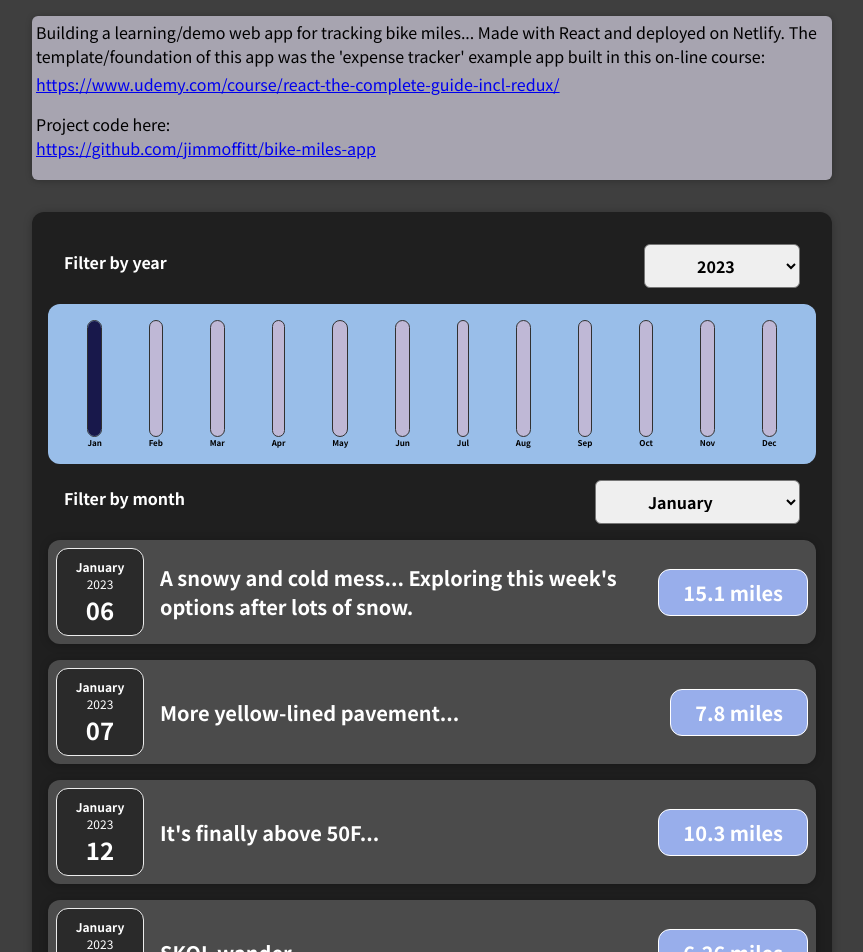
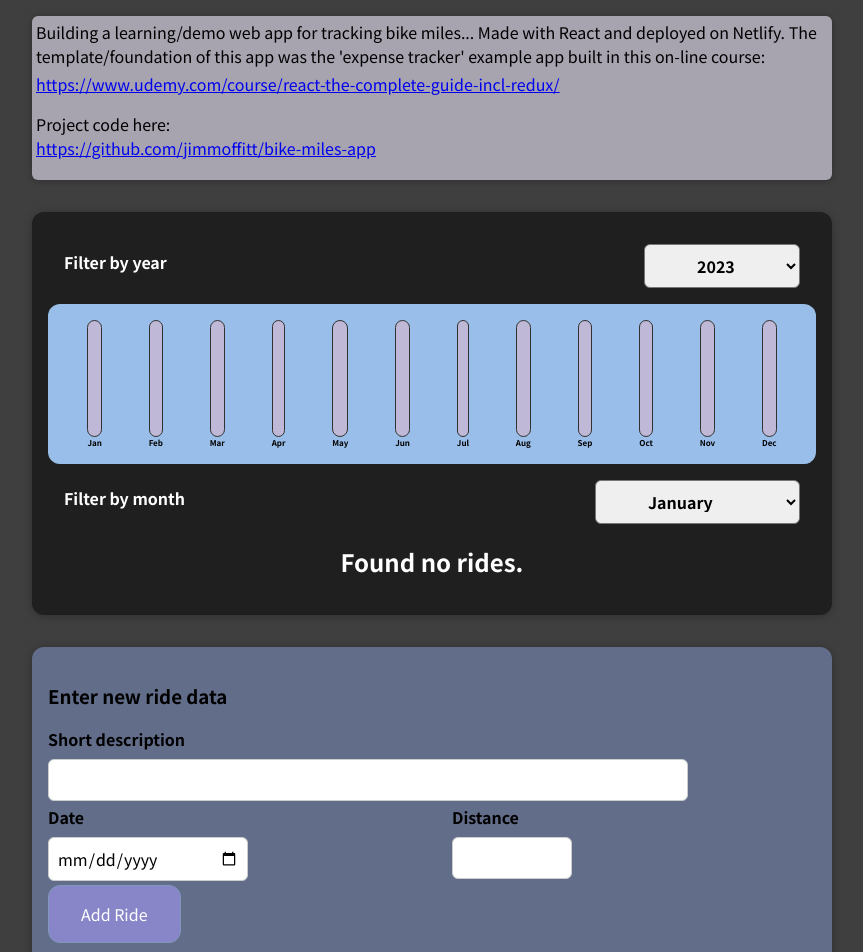
Before and after one commit to jimmoffitt/bike-miles-app, a React (Create React App) app: page / in a window 1280 px wide. Shown: the top 952 px of the page, without its empty margins (208-1071 px from the left). Built offline with nearby package versions, Linux system fonts and the light colour scheme.

Commit message:
Adding in useState and localStorage code

```diff
--- a/src/App.js
+++ b/src/App.js
@@ -1,16 +1,21 @@
 // This mix of JS and HTML code is a React pattern (for jsx code).
-import React, { useState } from "react";
+import React, { useState, useEffect } from "react";
 
+// Gonna want useEffect too... Triggering getting and setting data.
+
+// These are UI components, all placed in a single "card."
 import NewRide from "./components/NewRide/NewRide";
 import Rides from "./components/Rides/Rides";
 import Header from "./components/UI/Header";
 import Footer from "./components/UI/Footer";
 
 //TODO: convert to load from persisted Redux state.
-const DUMMY_DATA = [
-  {
+// This serves as 'default' data and should set to an empty array/removed.
+const STARTER_RIDES_DATA = [];
+ /*  {
     id: "e0",
-    title: "A snowy and cold mess... Exploring this week's options after lots of snow.",
+    title:
+      "A snowy and cold mess... Exploring this week's options after lots of snow.",
     distance: 15.1,
     date: new Date(2023, 0, 6),
   },
@@ -62,23 +67,38 @@ const DUMMY_DATA = [
     distance: 15.42,
     date: new Date(2022, 10, 14),
   },
-
-];
+]; */
 
 // Alternate syntax:
 // function App() {
 const App = () => {
-  const [rides, setRides] = useState(DUMMY_DATA);
+  const [rides, setRides] = useState(STARTER_RIDES_DATA);
+
+  useEffect(() => {
+    const data = window.localStorage.getItem('RIDES_APP_DATA');
+    console.log("Retrieved data from localStorage?");
+    if ( data !== null ) setRides(JSON.parse(data));
+  }, []);
+
+  useEffect(() => {
+    console.log("rides", rides);
+    window.localStorage.setItem('RIDES_APP_DATA', JSON.stringify(rides));
+    console.log("Saved data to localStorage?");
+  }, [rides]);
+
+  console.log("Loading app, a fine time to load in rides data.");
 
   const addRideHandler = (ride) => {
     setRides((prevRides) => {
       // 'Function form'
-      return [...prevRides,ride];  // Returns an  array of rides. TODO: control adding at head or tail.
+      return [...prevRides, ride]; // Returns an  array of rides. TODO: control adding at head or tail.
     });
   };
 
-  const deleteRideHandler = (ride) => {
+  // Add a 'delete ride' feature?
+  /* const deleteRideHandler = (ride) => {
   };
+  */
 
   // This code is JSX syntax that generates more verbose React.createElement code.
   return (
--- a/src/components/NewRide/RideForm.css
+++ b/src/components/NewRide/RideForm.css
@@ -1,28 +1,61 @@
 .new-ride__controls {
     display: flex;
     flex-wrap: wrap;
-    gap: 1rem;
-    margin-bottom: 1rem;
+    gap: 0.25rem;
+    margin-bottom: 0.25rem;
     text-align: left;
   }
 
-  .new-ride__control label {
+  .new-ride__description label {
     font-weight: bold;
     margin-bottom: 0.5rem;
     display: block;
   }
 
-  .new-ride__control input {
+  /* We need more detail here. Description input is longer than distance input. */
+  .new-ride__description input {
     font: inherit;
     padding: 0.5rem;
     border-radius: 6px;
     border: 1px solid #ccc;
-    width: 20rem;
+    width: 40rem;
     max-width: 100%;
+  }
+
+  .new-ride__date label {
+    font-weight: bold;
+    margin-bottom: 0.5rem;
+    display: block;
+  }
+
+  /* We need more detail here. Description input is longer than distance input. */
+  .new-ride__date input {
+    font: inherit;
+    padding: 0.5rem;
+    border-radius: 6px;
+    border: 1px solid #ccc;
+    width: 25rem;
+    max-width: 50%;
+  }
+
+  .new-ride__distance label {
+    font-weight: bold;
+    margin-bottom: 0.5rem;
+    display: block;
+  }
+
+  .new-ride__distance input {
+    font: inherit;
+    padding: 0.5rem;
+    border-radius: 6px;
+    border: 1px solid #ccc;
+    width: 15rem;
+    max-width: 50%;
   }
 
   .new-ride__actions {
     text-align: right;
+    /* padding: 0.5rem; */
   }
 
   .new-ride__preamble {
--- a/src/components/NewRide/RideForm.js
+++ b/src/components/NewRide/RideForm.js
@@ -54,7 +54,7 @@ const RideForm = (props) => {
         <h3>Enter new ride data</h3>
       </div>
       <div className="new-ride__controls">
-        <div className="new-ride__control">
+        <div className="new-ride__description">
           <label>Short description</label>
           <input
             type="text"
@@ -62,7 +62,17 @@ const RideForm = (props) => {
             onChange={titleChangeHandler}
           />
         </div>
-        <div className="new-ride__control">
+        <div className="new-ride__date">
+          <label>Date</label>
+          <input
+            type="date"
+            min="2020-01-01"
+            max="2023-12-31"
+            value={enteredDate}
+            onChange={dateChangeHandler}
+          />
+        </div>
+        <div className="new-ride__distance">
           <label>Distance</label>
           <input
             type="number"
@@ -72,22 +82,12 @@ const RideForm = (props) => {
             onChange={distanceChangeHandler}
           />
         </div>
-        <div className="new-ride__control">
-          <label>Date</label>
-          <input
-            type="date"
-            min="2020-01-01"
-            max="2023-12-31"
-            value={enteredDate}
-            onChange={dateChangeHandler}
-          />
+        <div className="new-ride__actions">
+          <button type="submit">Add Ride</button>
         </div>
       </div>
-      <div className="new-ride__control">
+      <div className="new-ride__description">
         <label>Import rides from Strava (soon?)</label>
-      </div>
-      <div className="new-ride__actions">
-        <button type="submit">Add Ride</button>
       </div>
     </form>
   );
--- a/src/components/Rides/DistanceByMonthChart.js
+++ b/src/components/Rides/DistanceByMonthChart.js
@@ -23,7 +23,8 @@ function DistanceByMonthChart(props) {
     // 'in' loops for ?
 
     for (const ride of props.rides) {
-        const rideMonth = ride.date.getMonth(); //0-11, January = 0
+        const dt = new Date(ride.date)
+        const rideMonth = dt.getMonth(); //0-11, January = 0
         chartDataPoints[rideMonth].value += ride.distance;
 
     }
--- a/src/components/Rides/RideDate.js
+++ b/src/components/Rides/RideDate.js
@@ -7,7 +7,8 @@ const RideDate = (props) => {
 
     const month = props.date.toLocaleString('en-US', { month: 'long'});
     const day = props.date.toLocaleString('en-US', { day: '2-digit'});
-    const year = props.date.getFullYear();
+    const dt = new Date(props.date);
+    const year = dt.getFullYear();
 
     return (
         <div className='ride-date'>
--- a/src/components/Rides/Rides.js
+++ b/src/components/Rides/Rides.js
@@ -10,7 +10,8 @@ import "./Rides.css";
 //function Rides(props) {
 const Rides = (props) => {
   const [filteredYear, setFilteredYear] = useState("2023");
-  const [filteredMonth, setFilteredMonth] = useState("January")
+  const [filteredMonth, setFilteredMonth] = useState("January");
+  //const [rides, setRides] = useState([]);
 
   const yearFilterChangeHandler = (selectedYear) => {
     setFilteredYear(selectedYear);
@@ -20,10 +21,17 @@ const Rides = (props) => {
     setFilteredMonth(selectedMonth);
   };
 
+  // Here, 'rides' is the archive of rides, not just what is listed.
+  /* const ridesChangeHandler = (rides) => {
+    setRides(rides);
+  }; */
+
   // TODO: Add month filter.
+     // return ride.date.getFullYear().toString() === filteredYear && ride.date.getMonth().toString === filteredMonth;
+
   const filteredRides = props.items.filter((ride) => {
-    return ride.date.getFullYear().toString() === filteredYear;
-    //retrun ride.date. getFullMonth().toString === filteredYear, filteredMonth;
+    const dt = new Date(ride.date)
+    return dt.getFullYear().toString() === filteredYear;
   });
 
   return (
@@ -38,7 +46,7 @@ const Rides = (props) => {
           selected={filteredMonth}
           onChangeMonthFilter={monthFilterChangeHandler}
         />
-        <RidesList items={filteredRides}/>
+        <RidesList rides={filteredRides}/>
 
       </Card>
     </div>
--- a/src/components/Rides/RidesList.js
+++ b/src/components/Rides/RidesList.js
@@ -6,12 +6,12 @@ import RideItem from './RideItem';
 import './RidesList.css';
 
 const RidesList = (props) => {
-    if (props.items.length === 0) {
+    if (props.rides.length === 0) {
         return <h2 className='rides-list__fallback'>Found no rides.</h2>
     }
 
     return <ul className='rides-list'>
-        {props.items.map((ride) => (
+        {props.rides.map((ride) => (
             <RideItem
                 key={ride.id} // Always use a key when you are mapping arrays.
                 title={ride.title}
```
